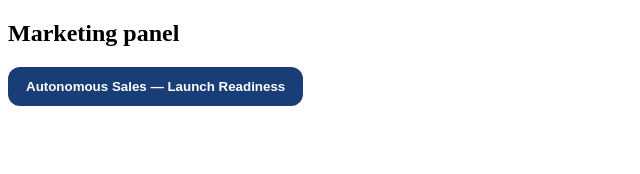
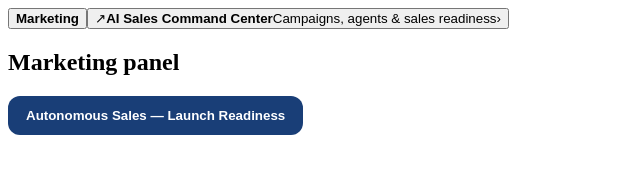
Before and after one commit to Createjourney/createjourney, a plain HTML site: page tests/fixtures/sales-center.html in a window 1280 px wide. Shown: the whole page, without its empty margins (0-640 px from the left). Drawn offline with Linux system fonts and the light colour scheme.

Commit message:
Fix direct Sales Command Center tile in Control Center
* fix: add dedicated Sales Command Center control without hijacking Marketing chat

* test: include Control Center Marketing button in Sales UI fixture

* test: assert dedicated Control Center Sales entry leaves Marketing route intact

* fix: keep Sales navigation available after login and Command Center re-renders

```diff
--- a/assets/cj-sales-center-v1.js
+++ b/assets/cj-sales-center-v1.js
@@ -140,14 +140,31 @@ function open(){
  refresh();
 }
 function installButton(){
+ // The original Marketing control intentionally starts a Journey AI chat.
+ // Keep that workflow intact; provide a separate, direct Sales entry point.
+ const controls=document.querySelector(".cjx-controls");
+ if(controls&&!controls.querySelector("[data-cjs-launch]")){
+  const b=el("button",{type:"button","data-cjs-launch":"true",className:"cjx-control"},controls);
+  const icon=el("span",{className:"cjx-iconbox cjx-pink"},b);
+  icon.textContent="↗";
+  const content=el("span",{},b);
+  el("strong",{text:"AI Sales Command Center"},content);
+  el("span",{className:"cjx-copy",text:"Campaigns, agents & sales readiness"},content);
+  el("span",{className:"cjx-arrow",text:"›"},b);
+  b.onclick=(event)=>{event.preventDefault();event.stopPropagation();open()};
+ }
+ // Retain access from the existing (advanced) Marketing workspace too.
  const host=document.getElementById("aiWorkspaceMarketingPanel");
- if(!host||host.querySelector("[data-cjs-open]"))return;
- const b=el("button",{type:"button","data-cjs-open":"true",text:"Autonomous Sales — Launch Readiness"},host);
- b.style.cssText="display:block;margin:16px 0;padding:12px 18px;border:0;border-radius:12px;background:#193e77;color:white;font-weight:700;cursor:pointer";
- b.onclick=open;
+ if(host&&!host.querySelector("[data-cjs-open]")){
+  const b=el("button",{type:"button","data-cjs-open":"true",text:"Autonomous Sales — Launch Readiness"},host);
+  b.style.cssText="display:block;margin:16px 0;padding:12px 18px;border:0;border-radius:12px;background:#193e77;color:white;font-weight:700;cursor:pointer";
+  b.onclick=open;
+ }
 }
 window.CJSalesCommandCenter=Object.freeze({open,request,refresh,close:()=>{if(root){root.remove();root=null}}});
 if(document.readyState==="loading")document.addEventListener("DOMContentLoaded",installButton,{once:true});else installButton();
 window.addEventListener("cj:journey-context",installButton);
-let attempts=0;const timer=setInterval(()=>{installButton();if(++attempts>=20)clearInterval(timer)},1500);
+// The Command Center renders after login and can re-render during navigation.
+// Keep a low-cost check alive so the direct Sales tile survives those transitions.
+setInterval(()=>{if(!document.hidden)installButton()},3500);
 })();
--- a/tests/fixtures/sales-center.html
+++ b/tests/fixtures/sales-center.html
@@ -1,6 +1,7 @@
 <!doctype html>
 <html lang="en"><head><meta charset="utf-8"><title>Sales Command Center CI</title></head>
 <body>
+<div class="cjx-controls"><button class="cjx-control" data-cjx-home-action="marketing" id="existingMarketing"><strong>Marketing</strong></button></div>
 <div id="aiWorkspaceMarketingPanel"><h2>Marketing panel</h2></div>
 <script>
 window.SUPABASE_URL="http://127.0.0.1:54321";
```
Also changed, not shown: tests/sales-command-center-browser.spec.mjs (+11 -0 lines).
